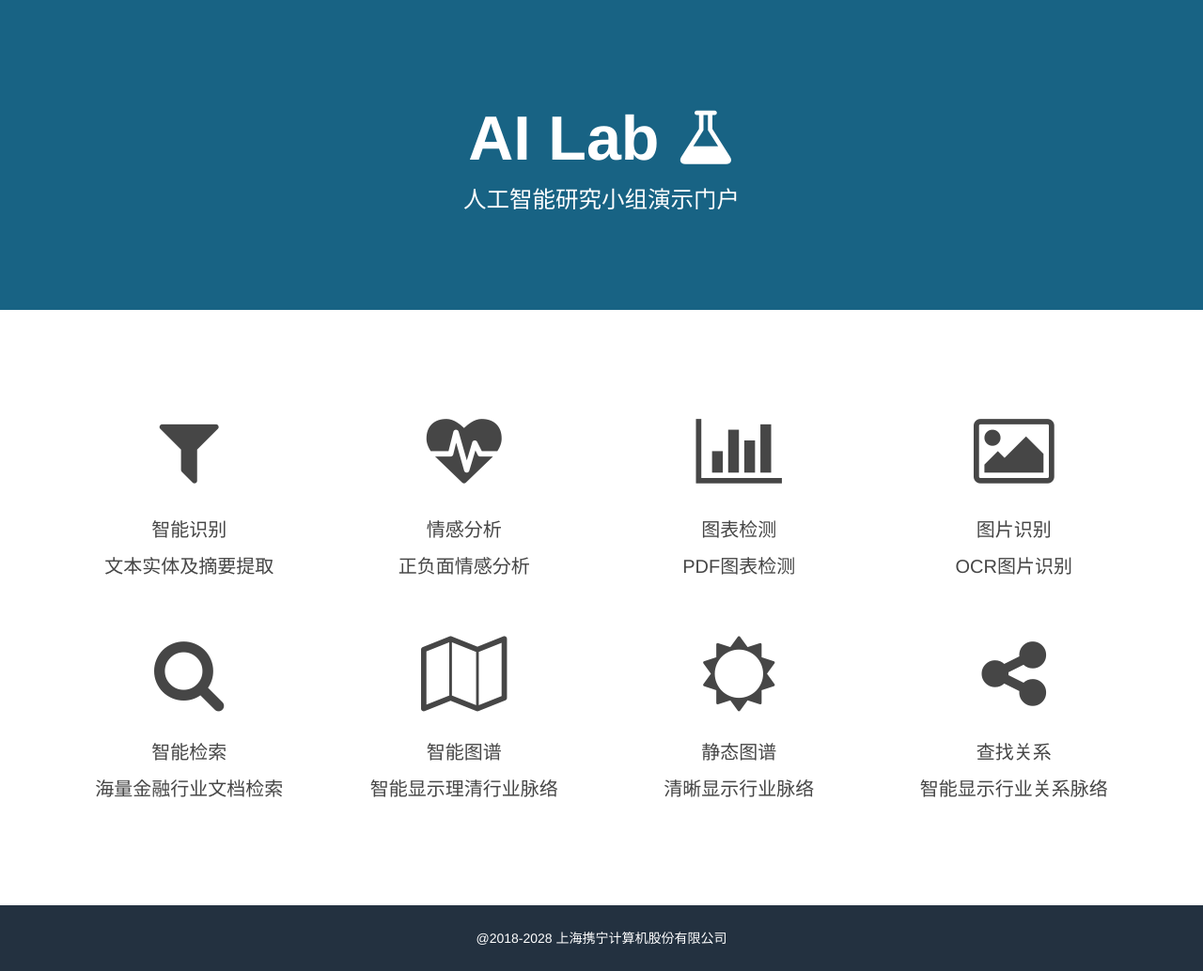
After one commit to shepherd-dc/flask-blog, a Flask app: page /home in a window 1280 px wide. The commit adds this page. Shown: the whole page at 94% size. Run offline with Flask 2, Linux system fonts and the light colour scheme; some libraries are stand-ins or nearby versions.

Commit message:
aihome static page

```diff
--- a/app.py
+++ b/app.py
@@ -15,6 +15,10 @@ def index():
         'questions': Question.query.order_by(db.desc(Question.create_time)).all()
     }
     return render_template('index.html', **context)
+
+@app.route('/home')
+def home():
+    return render_template('home.html')
 
 @app.route('/login/', methods=['GET', 'POST'])
 def login():
--- /dev/null
+++ b/static/css/aihome.css
@@ -0,0 +1,417 @@
+/*!
+ * Start Bootstrap - Freelancer Bootstrap Theme (http://startbootstrap.com)
+ * Code licensed under the Apache License v2.0.
+ * For details, see http://www.apache.org/licenses/LICENSE-2.0.
+ */
+
+ body {
+    overflow-x: hidden;
+}
+
+p {
+    font-size: 20px;
+}
+
+p.small {
+    font-size: 16px;
+}
+
+a{
+    color: #464646;
+    text-decoration:none;
+}
+
+a:hover,focus{
+    color: #186384;
+    text-decoration:none;
+}
+
+/*a,*/
+/*a:hover,*/
+/*a:focus,*/
+/*a:active,*/
+/*a.active {*/
+    /*outline: 0;*/
+    /*color: #18bc9c;*/
+/*}*/
+
+h1,
+h2,
+h3,
+h4,
+h5,
+h6 {
+    text-transform: uppercase;
+    font-family: Montserrat,"Helvetica Neue",Helvetica,Arial,sans-serif;
+    font-weight: 700;
+}
+
+hr.star-light,
+hr.star-primary,
+hr.star-light-footer {
+    margin: 25px auto 30px;
+    padding: 0;
+    max-width: 250px;
+    border: 0;
+    border-top: solid 5px;
+    text-align: center;
+}
+
+hr.star-light:after,
+hr.star-primary:after {
+    content: "\f005";
+    display: inline-block;
+    position: relative;
+    top: -.8em;
+    padding: 0 .25em;
+    font-family: FontAwesome;
+    font-size: 2em;
+}
+
+hr.star-light-footer:after {
+    content: "\f005";
+    display: inline-block;
+    position: relative;
+    top: -.8em;
+    padding: 0 .25em;
+    font-family: FontAwesome;
+    font-size: 2em;
+}
+
+hr.star-light {
+    border-color: #fff;
+}
+
+hr.star-light:after {
+    color: #fff;
+    background-color: #18bc9c;
+}
+
+hr.star-light-footer {
+    border-color: #fff;
+}
+
+hr.star-light-footer:after {
+    color: #fff;
+    background-color: #2c3e50;
+}
+
+hr.star-primary {
+    border-color: #2c3e50;
+}
+
+hr.star-primary:after {
+    color: #2c3e50;
+    background-color: #fff;
+}
+
+.img-centered {
+    margin: 0 auto;
+}
+
+header {
+    text-align: center;
+    color: #fff;
+    background: #186384;
+}
+
+header .container {
+    padding-top: 50px;
+    padding-bottom: 50px;
+}
+
+header img {
+    display: block;
+    margin: 0 auto 20px;
+}
+
+header .intro-text .name {
+    display: block;
+    font-family: Montserrat,"Helvetica Neue",Helvetica,Arial,sans-serif;
+    font-size: 2em;
+    font-weight: 700;
+}
+
+header .intro-text .skills {
+    font-size: 1.25em;
+    font-weight: 300;
+}
+
+@media(min-width:768px) {
+    header .container {
+        padding-top: 100px;
+        padding-bottom: 100px;
+    }
+
+    header .intro-text .name {
+        font-size: 4.75em;
+    }
+
+    header .intro-text .skills {
+        font-size: 1.75em;
+    }
+}
+
+section {
+    padding: 100px 0;
+}
+
+section h2 {
+    margin: 0;
+    font-size: 3em;
+}
+
+section.success {
+    color: #fff;
+    background: #18bc9c;
+}
+
+/*section.success a,*/
+/*section.success a:hover,*/
+/*section.success a:focus,*/
+/*section.success a:active,*/
+/*section.success a.active {*/
+    /*outline: 0;*/
+    /*color: #2c3e50;*/
+/*}*/
+
+@media(max-width:767px) {
+    section {
+        padding: 75px 0;
+    }
+
+    section.first {
+        padding-top: 75px;
+    }
+}
+
+.main-logo {
+    width: 300px;
+    height: 300px;
+}
+
+.profile-photo {
+    -webkit-filter: grayscale(100%);
+    filter: grayscale(100%);
+    padding: 20px;
+}
+
+.btn-outline {
+    margin-top: 15px;
+    border: solid 2px #fff;
+    font-size: 20px;
+    color: #fff;
+    background: 0 0;
+    transition: all .3s ease-in-out;
+}
+
+.btn-outline:hover,
+.btn-outline:focus,
+.btn-outline:active,
+.btn-outline.active {
+    border: solid 2px #fff;
+    color: #186384;
+    background: #fff;
+}
+
+.floating-label-form-group {
+    position: relative;
+    margin-bottom: 0;
+    padding-bottom: .5em;
+    border-bottom: 1px solid #eee;
+}
+
+.floating-label-form-group input,
+.floating-label-form-group textarea {
+    z-index: 1;
+    position: relative;
+    padding-right: 0;
+    padding-left: 0;
+    border: 0;
+    border-radius: 0;
+    font-size: 1.5em;
+    background: 0 0;
+    box-shadow: none!important;
+    resize: none;
+}
+
+.floating-label-form-group label {
+    display: block;
+    z-index: 0;
+    position: relative;
+    top: 2em;
+    margin: 0;
+    font-size: .85em;
+    line-height: 1.764705882em;
+    vertical-align: middle;
+    vertical-align: baseline;
+    opacity: 0;
+    -webkit-transition: top .3s ease,opacity .3s ease;
+    -moz-transition: top .3s ease,opacity .3s ease;
+    -ms-transition: top .3s ease,opacity .3s ease;
+    transition: top .3s ease,opacity .3s ease;
+}
+
+.floating-label-form-group::not(:first-child) {
+    padding-left: 14px;
+    border-left: 1px solid #eee;
+}
+
+.floating-label-form-group-with-value label {
+    top: 0;
+    opacity: 1;
+}
+
+.floating-label-form-group-with-focus label {
+    color: #18bc9c;
+}
+
+form .row:first-child .floating-label-form-group {
+    border-top: 1px solid #eee;
+}
+
+footer {
+    color: #fff;
+}
+
+footer h3 {
+    margin-bottom: 30px;
+}
+
+footer .footer-above {
+    padding-top: 50px;
+    background-color: #2c3e50;
+}
+
+footer .footer-col {
+    margin-bottom: 50px;
+}
+
+footer .footer-below {
+    padding: 25px 0;
+    background-color: #233140;
+}
+
+.btn-social {
+    display: inline-block;
+    width: 50px;
+    height: 50px;
+    border: 2px solid #fff;
+    border-radius: 100%;
+    text-align: center;
+    font-size: 20px;
+    line-height: 45px;
+}
+
+.btn:focus,
+.btn:active,
+.btn.active {
+    outline: 0;
+}
+
+.scroll-top {
+    z-index: 1049;
+    position: fixed;
+    right: 2%;
+    bottom: 2%;
+    width: 50px;
+    height: 50px;
+}
+
+.scroll-top .btn {
+    width: 50px;
+    height: 50px;
+    border-radius: 100%;
+    font-size: 20px;
+    line-height: 28px;
+}
+
+.scroll-top .btn:focus {
+    outline: 0;
+}
+
+.navbar-default {
+    background-color: #186384;
+}
+
+.navbar-default .navbar-brand:hover, .navbar-default .navbar-brand:focus {
+    color: #eee;
+}
+
+.navbar-default .navbar-nav>li>a:hover, .navbar-default .navbar-nav>li>a:focus {
+    color: #eee;
+}
+
+/*a, a:hover, a:focus, a:active, a.active {*/
+    /*outline: 0;*/
+    /*color: #127fbc;*/
+/*}*/
+
+dl dd {
+    margin-bottom: 24px;
+    padding-left: 20px;
+}
+
+@media(min-width:768px) {
+    .navbar-fixed-top {
+        padding: 25px 0;
+        -webkit-transition: padding .3s;
+        -moz-transition: padding .3s;
+        transition: padding .3s;
+    }
+
+    .navbar-fixed-top .navbar-brand {
+        font-size: 2em;
+        -webkit-transition: all .3s;
+        -moz-transition: all .3s;
+        transition: all .3s;
+    }
+
+    .navbar-fixed-top.navbar-shrink {
+        padding: 10px 0;
+    }
+
+    .navbar-fixed-top.navbar-shrink .navbar-brand {
+        font-size: 1.5em;
+    }
+}
+
+.navbar {
+    text-transform: uppercase;
+    font-family: Montserrat,"Helvetica Neue",Helvetica,Arial,sans-serif;
+    font-weight: 700;
+}
+
+.navbar a:focus {
+    outline: 0;
+}
+
+.navbar .navbar-nav {
+    letter-spacing: 1px;
+}
+
+.navbar .navbar-nav li a:focus {
+    outline: 0;
+}
+
+.navbar-default,
+.navbar-inverse {
+    border: 0;
+}
+
+.hacknroll {
+    background: radial-gradient(ellipse at center, rgba(0,0,0,0.30) 0%, rgba(0,0,0,0) 100%), url('../img/hacknroll.jpg');
+    background-position: center;
+    background-size: 100% auto;
+    color: #fff;
+    background-repeat: no-repeat;
+}
+
+/*.alert a,*/
+/*.alert a:hover,*/
+/*.alert a:focus,*/
+/*.alert a:active,*/
+/*.alert a.active {*/
+    /*color: #fff;*/
+    /*text-decoration: underline;*/
+/*}*/
--- /dev/null
+++ b/templates/home.html
@@ -0,0 +1,163 @@
+<html>
+
+<head>
+    <title>AI Lab演示门户</title>
+    <meta HTTP-EQUIV="CONTENT-TYPE" CONTENT="text/html; CHARSET=UTF-8">
+    <meta name="viewport" content="width=device-width, initial-scale=1.0">
+    <link rel="stylesheet" href="https://cdn.bootcss.com/bootstrap/3.3.7/css/bootstrap.min.css">
+    <link rel="stylesheet" href="https://cdn.bootcss.com/font-awesome/4.6.3/css/font-awesome.min.css">
+    <link rel="stylesheet" href="{{url_for('static', filename='css/aihome.css')}}">
+    <script src="https://cdn.bootcss.com/jquery/3.2.1/jquery.min.js"></script>
+    <script src="https://cdn.bootcss.com/bootstrap/3.3.7/js/bootstrap.min.js"></script>
+</head>
+
+<body id="page-top" class="index">
+
+    <!-- Right side, white on black -->
+
+
+    <!-- Header -->
+    <header>
+        <div class="container">
+            <div class="row">
+                <div class="col-md-12">
+                    <div class="intro-text">
+                        <span class="name">AI Lab
+                            <i class="fa fa-flask" aria-hidden="true"></i>
+                        </span>
+                        <span class="skills">人工智能研究小组演示门户</span>
+                    </div>
+                </div>
+            </div>
+        </div>
+    </header>
+
+    <!-- Features Section -->
+    <section style="background-color: #ffffff">
+        <div class="container">
+            <div class="row">
+                <div class="col-md-3">
+                    <a href="#">
+                        <div class="text-center">
+                            <i class="fa fa-filter" aria-hidden="true" style="font-size: 80px;padding: 10px; width: 140px; height: 120px;"></i>
+                            <p>
+                                智能识别
+                            </p>
+                            <p>
+                                文本实体及摘要提取
+                            </p>
+                        </div>
+                    </a>
+                </div>
+                <div class="col-md-3">
+                    <a href="#">
+                        <div class="text-center">
+                            <i class="fa fa-heartbeat" aria-hidden="true" style="font-size: 80px; padding: 10px; width: 140px; height: 120px;"></i>
+                            <p>
+                                情感分析
+                            </p>
+                            <p>
+                                正负面情感分析
+                            </p>
+                        </div>
+                    </a>
+                </div>
+                <div class="col-md-3">
+                    <a href="#">
+                        <div class="text-center">
+                            <i class="fa fa-bar-chart" aria-hidden="true" style="font-size: 80px;padding: 10px; width: 140px; height: 120px;"></i>
+                            <p>
+                                图表检测
+                            </p>
+                            <p>
+                                PDF图表检测
+                            </p>
+                        </div>
+                    </a>
+                </div>
+                <div class="col-md-3">
+                    <a href="#">
+                        <div class="text-center">
+                            <i class="fa fa-photo" aria-hidden="true" style="font-size: 80px;padding: 10px; width: 140px; height: 120px;"></i>
+                            <p>
+                                图片识别
+                            </p>
+                            <p>
+                                OCR图片识别
+                            </p>
+                        </div>
+                    </a>
+                </div>
+            </div>
+            <div class="row" style="margin-top:40px;">
+                <div class="col-md-3">
+                    <a href="#">
+                        <div class="text-center">
+                            <i class="fa fa-search" aria-hidden="true" style="font-size: 80px; padding: 10px; width: 140px; height: 120px;"></i>
+                            <p>
+                                智能检索
+                            </p>
+                            <p>
+                                海量金融行业文档检索
+                            </p>
+                        </div>
+                    </a>
+                </div>
+                <div class="col-md-3">
+                    <a href="#">
+                        <div class="text-center">
+                            <i class="fa fa-map-o" aria-hidden="true" style="font-size: 80px;padding: 10px; width: 140px; height: 120px;"></i>
+                            <p>
+                                智能图谱
+                            </p>
+                            <p>
+                                智能显示理清行业脉络
+                            </p>
+                        </div>
+                    </a>
+                </div>
+                <div class="col-md-3">
+                    <a href="#">
+                        <div class="text-center">
+                            <i class="fa fa-sun-o" aria-hidden="true" style="font-size: 80px;padding: 10px; width: 140px; height: 120px;"></i>
+                            <p>
+                                静态图谱
+                            </p>
+                            <p>
+                                清晰显示行业脉络
+                            </p>
+                        </div>
+                    </a>
+                </div>
+                <div class="col-md-3">
+                    <a href="#">
+                        <div class="text-center">
+                            <i class="fa fa-share-alt" aria-hidden="true" style="font-size: 80px;padding: 10px; width: 140px; height: 120px;"></i>
+                            <p>
+                                查找关系
+                            </p>
+                            <p>
+                                智能显示行业关系脉络
+                            </p>
+                        </div>
+                    </a>
+                </div>
+            </div>
+        </div>
+    </section>
+
+    <footer class="text-center">
+        <div class="footer-below">
+            <div class="container">
+                <div class="row">
+                    <div class="col-md-12">
+                        @2018-2028 上海携宁计算机股份有限公司
+                    </div>
+                </div>
+            </div>
+        </div>
+    </footer>
+
+</body>
+
+</html>
--- a/templates/index.html
+++ b/templates/index.html
@@ -3,7 +3,7 @@
 <div class="media index_media">
     <div class="media-left">
         <a href="#">
-          <img class="media-object" data-src="holder.js/64x64" alt="64x64" src="{{url_for('static', filename='images/avatar.jpg')}}" data-holder-rendered="true" style="width: 64px; height: 64px;">
+            <img class="media-object" data-src="holder.js/64x64" alt="64x64" src="{{url_for('static', filename='images/avatar.jpg')}}" data-holder-rendered="true" style="width: 64px; height: 64px;">
         </a>
     </div>
     <div class="media-body">
@@ -11,7 +11,8 @@
             <h4 class="media-heading">{{qa.title}}</h4>
             <p>{{qa.content}}</p>
         </a>
-        <span class="pull-right" style="padding-right:10px;"><b>{{qa.author.username}}</b> {{qa.create_time}}</span>
+        <span class="pull-right" style="padding-right:10px;">
+            <b>{{qa.author.username}}</b> {{qa.create_time}}</span>
     </div>
 </div>
 {% endfor %} {% endblock %}
```
Also changed, not shown: manage.py (line endings or trailing spaces).
